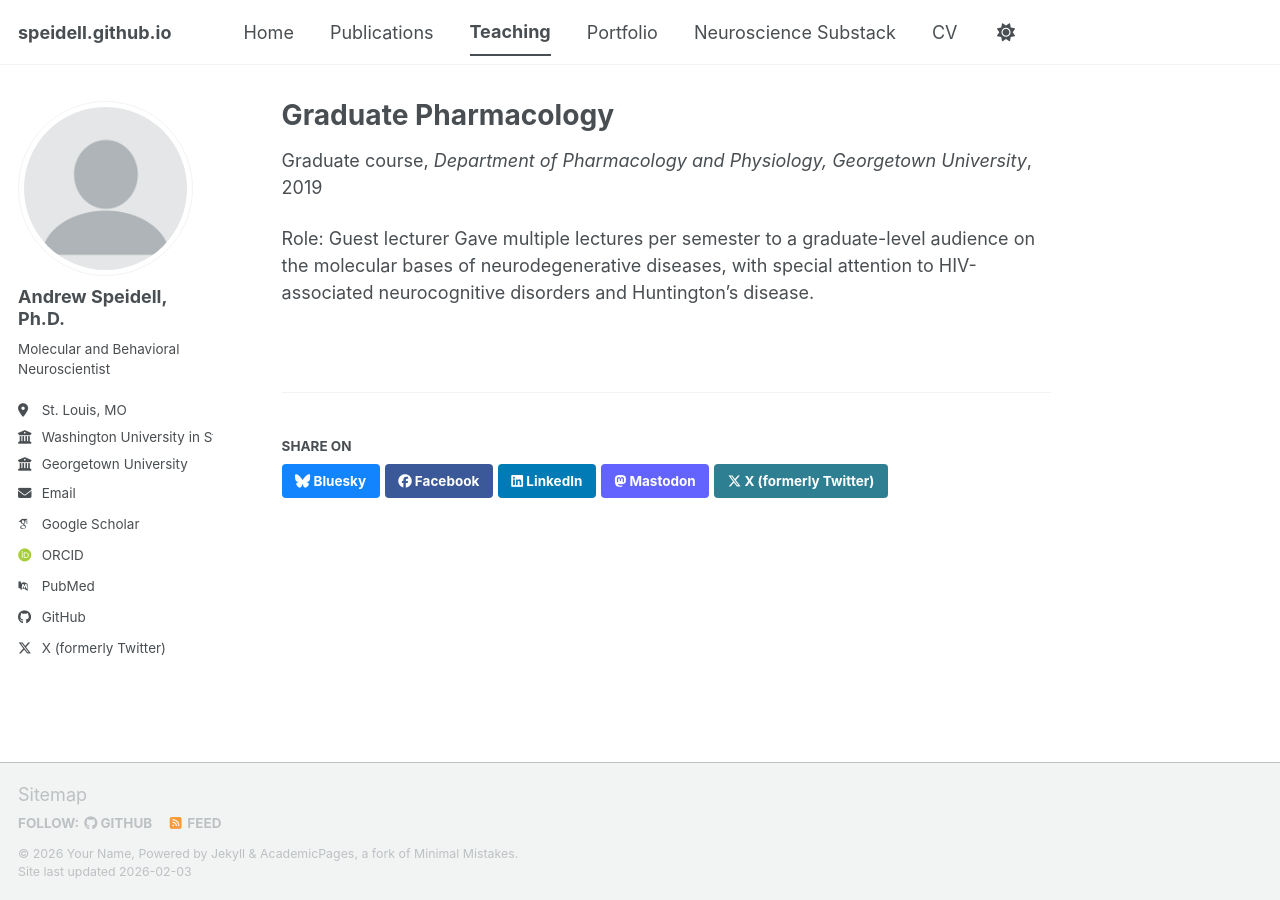
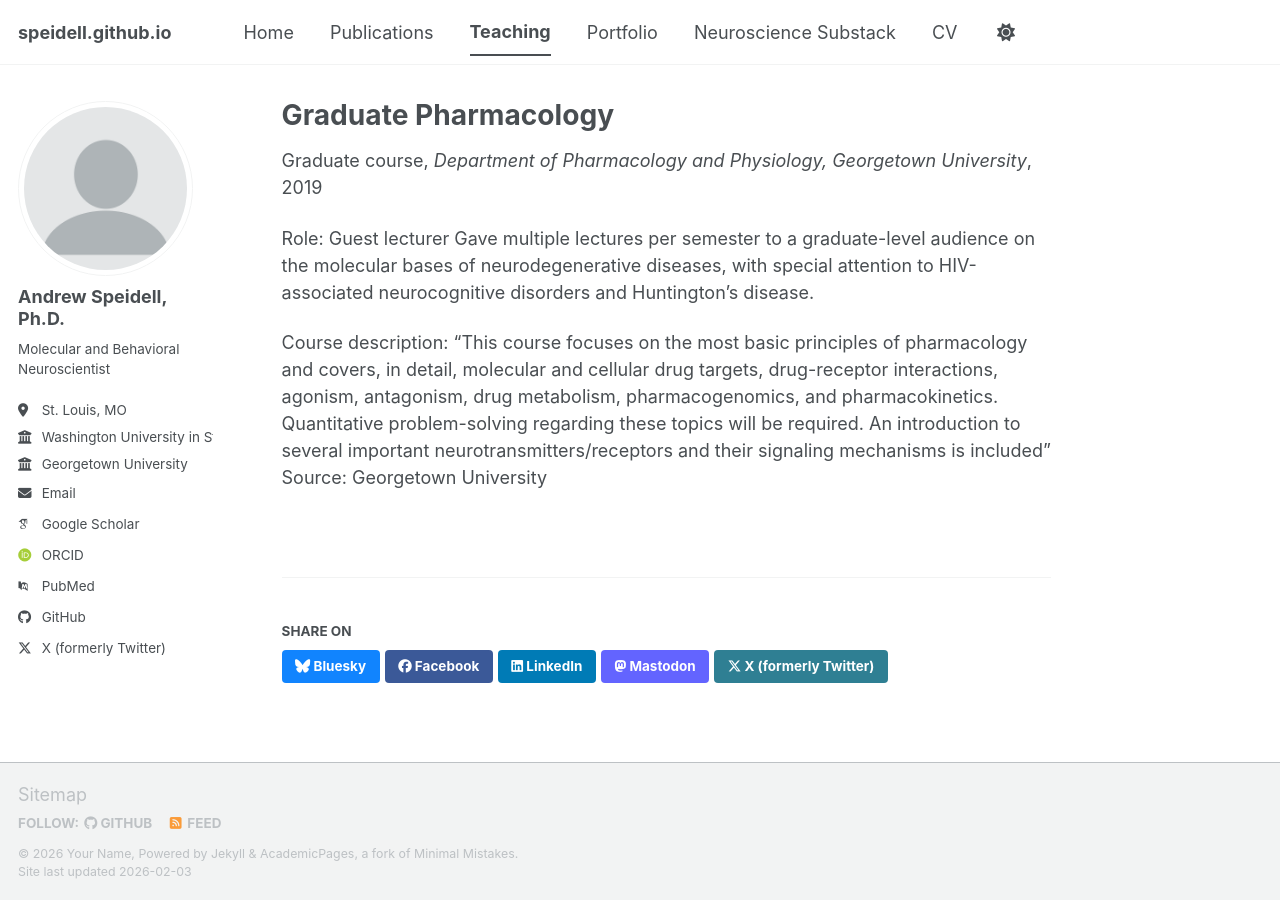
Before and after one commit to Speidell/speidell.github.io, a Jekyll site: the page built from _teaching/2019GradPharm.md, in a window 1280 px wide. Built offline with Jekyll 4.4.1, drawn with Linux system fonts in a browser that asks for light colours; some web fonts are replaced; a script bundle is joined from its source files by our own code; library files that are not in the unit come from our copies.

Commit message:
Update 2019GradPharm.md

```diff
--- a/_teaching/2019GradPharm.md
+++ b/_teaching/2019GradPharm.md
@@ -10,3 +10,6 @@ location: "Washington, DC"
 
 Role: Guest lecturer
 Gave multiple lectures per semester to a graduate-level audience on the molecular bases of neurodegenerative diseases, with special attention to HIV-associated neurocognitive disorders and Huntington’s disease.
+
+Course description:
+"This course focuses on the most basic principles of pharmacology and covers, in detail, molecular and cellular drug targets, drug-receptor interactions, agonism, antagonism, drug metabolism, pharmacogenomics, and pharmacokinetics. Quantitative problem-solving regarding these topics will be required. An introduction to several important neurotransmitters/receptors and their signaling mechanisms is included" Source: Georgetown University
```
